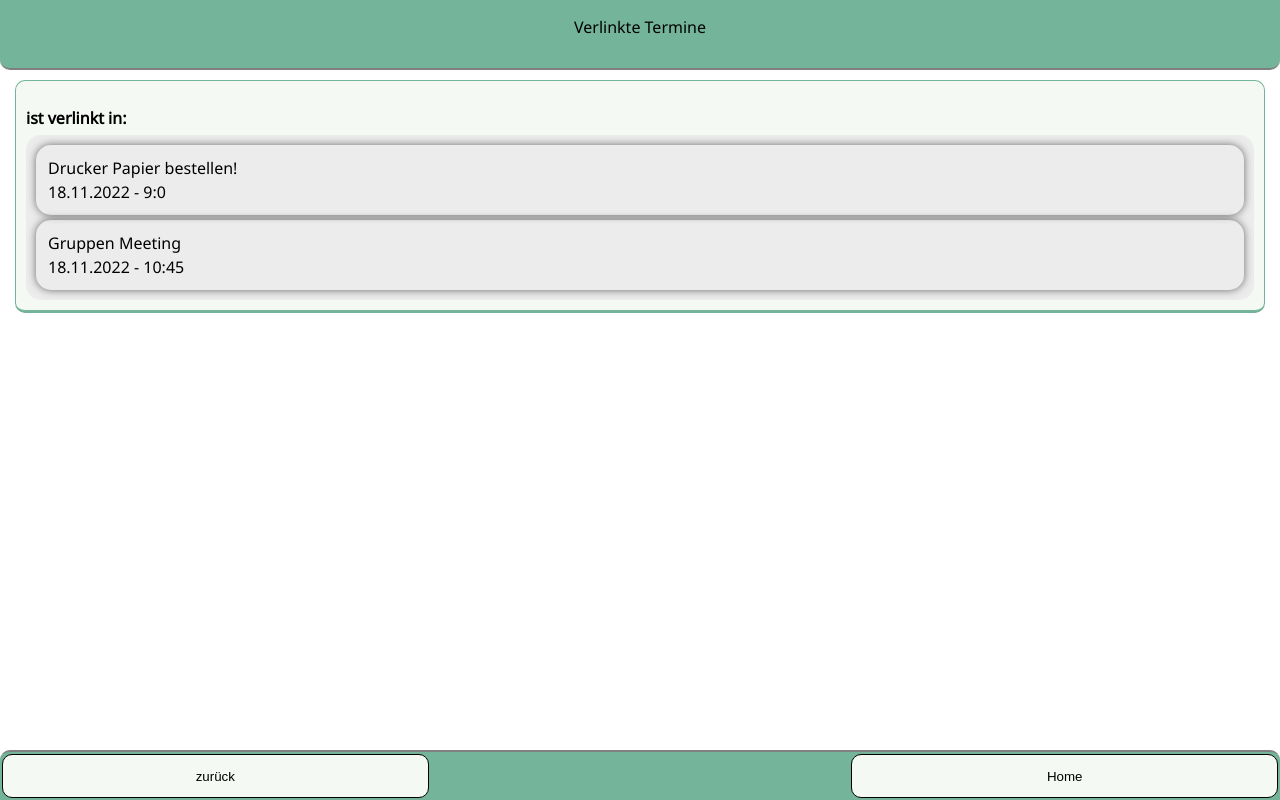
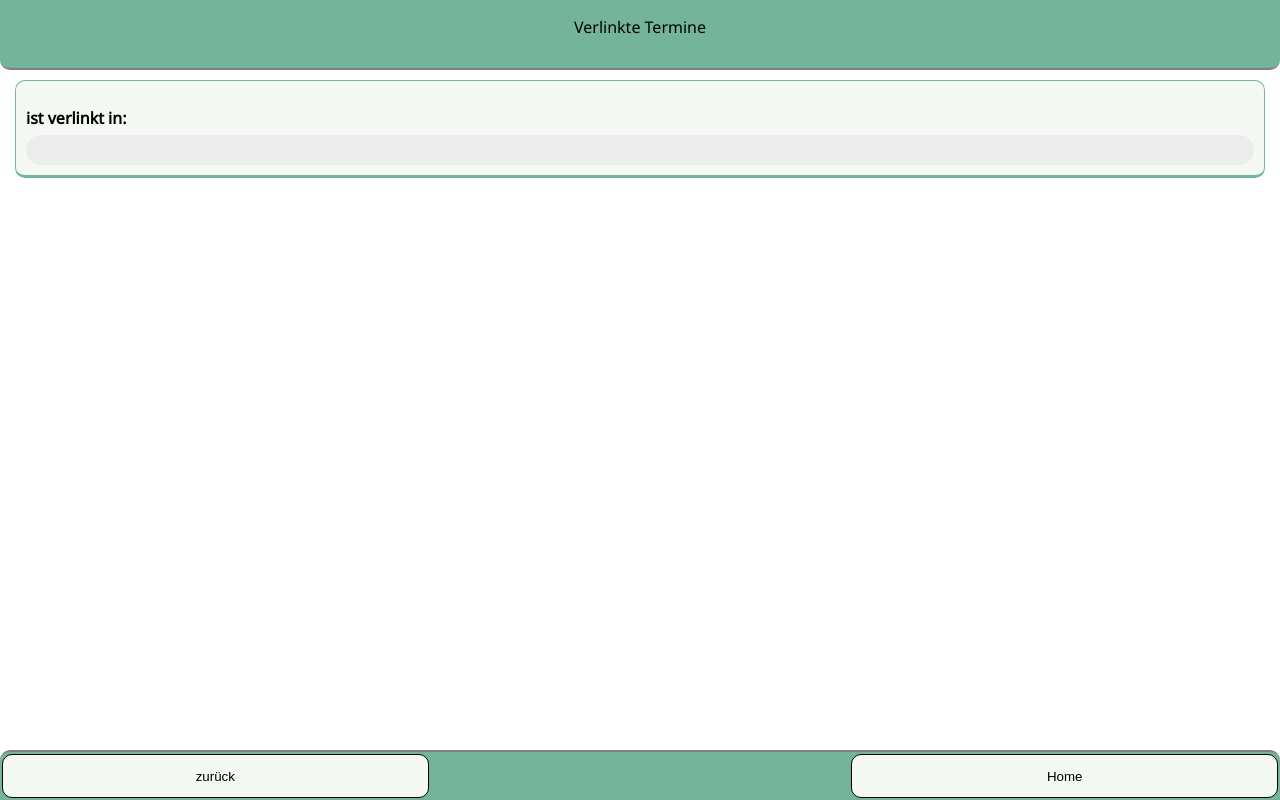
Before and after one commit to SergeBrakow/neuefische-capstone-project-Cibri, a React (Create React App) app: page /userLinked in a window 1280 px wide. Built offline with nearby package versions, Linux system fonts and the light colour scheme.

Commit message:
logic error fix

```diff
--- a/src/components/UserLinkedInOrderSection.js
+++ b/src/components/UserLinkedInOrderSection.js
@@ -7,13 +7,12 @@ import { ValueBox } from "./styles/ValueBox";
 export default function UserLinkedInOrderSection({user, orderList}){
     const navigate = useNavigate();
 
-    const ordersTheUserIsLinked = [];
+    const ordersTheUserIsLinkedIn = [];
     {orderList.filter((order) =>
         order.linkedUser.find((linkedUser) => linkedUser === user.id) !== undefined?
-            ordersTheUserIsLinked.push(order): ""
+            ordersTheUserIsLinkedIn.push(order): ""
         )
     }
-
 
     window.scrollTo(0, 0);
     return (
@@ -21,7 +20,7 @@ export default function UserLinkedInOrderSection({user, orderList}){
             <div>
                 <Name>{user.name} ist verlinkt in:</Name>
                 <ValueBox>
-                    { orderList.map((order) =>
+                    { ordersTheUserIsLinkedIn.map((order) =>
                         <OrderBox
                             key={order.id}
                             onClick={()=> navigate(`/orderView/${order.id}`)}
```
